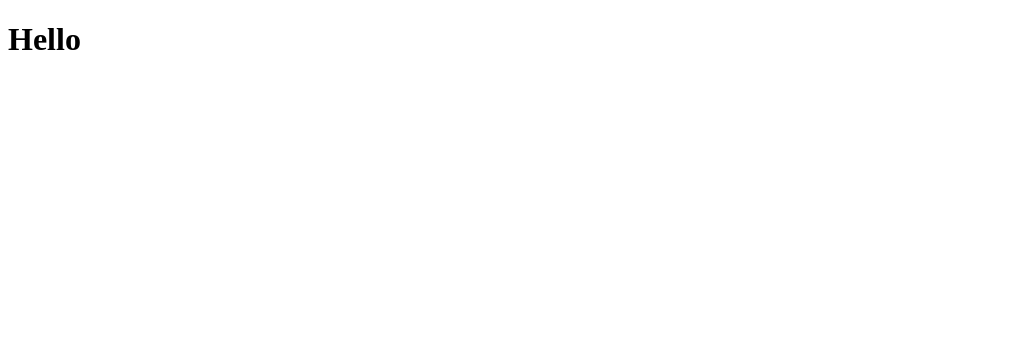
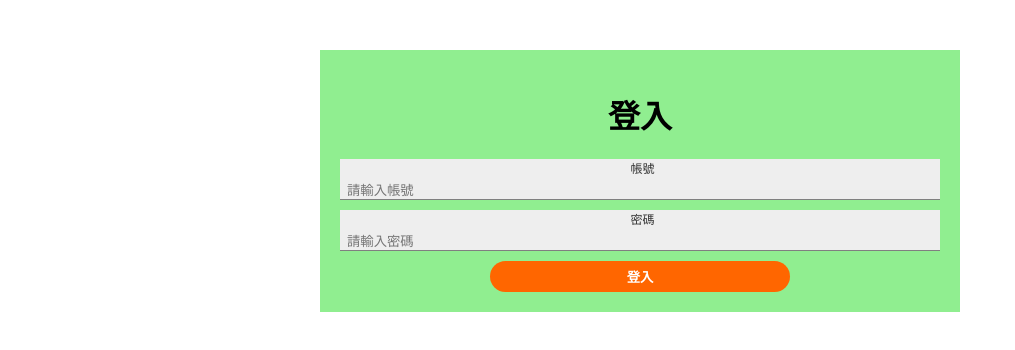
Before and after one commit to violet120/git-team-test, a React (Create React App) app: page / in a window 1280 px wide. Shown: the top 350 px of the page, without its empty margins (0-1015 px from the left). Built offline with nearby package versions, Linux system fonts and the light colour scheme.

Commit message:
feat: merge login page

```diff
--- a/src/App.jsx
+++ b/src/App.jsx
@@ -1,8 +1,15 @@
+import AuthContainer from './components/AuthContainer'
+import Input from './components/Input';
+import { AuthButton } from './components/Button'
+
 function App() {
   return (
-    <div>
-      <h1>Hello</h1>
-    </div>
+    <AuthContainer>
+      <h1>登入</h1>
+      <Input label="帳號" placeholder="請輸入帳號" />
+      <Input label="密碼" placeholder="請輸入密碼" />
+      <AuthButton title={"登入"}/>
+    </AuthContainer>
   );
 }
 
```
